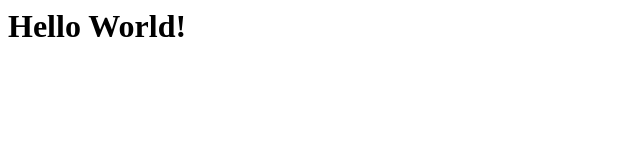
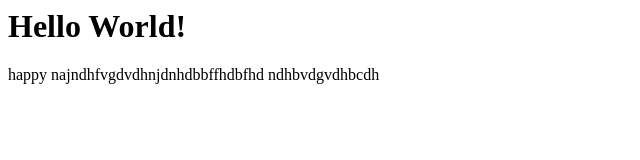
Before and after one commit to nyolarraklay/gitexercise, a website: page index2.html in a window 1280 px wide. Shown: the whole page, without its empty margins (0-640 px from the left). Drawn offline with Linux system fonts and the light colour scheme.

Commit message:
Update index2.html

```diff
--- a/index2.html
+++ b/index2.html
@@ -4,5 +4,6 @@
 </head>
 <body>
   <h1>Hello World!</h1>
+  <p>happy najndhfvgdvdhnjdnhdbbffhdbfhd ndhbvdgvdhbcdh</p>
 </body>
 </html>
```
